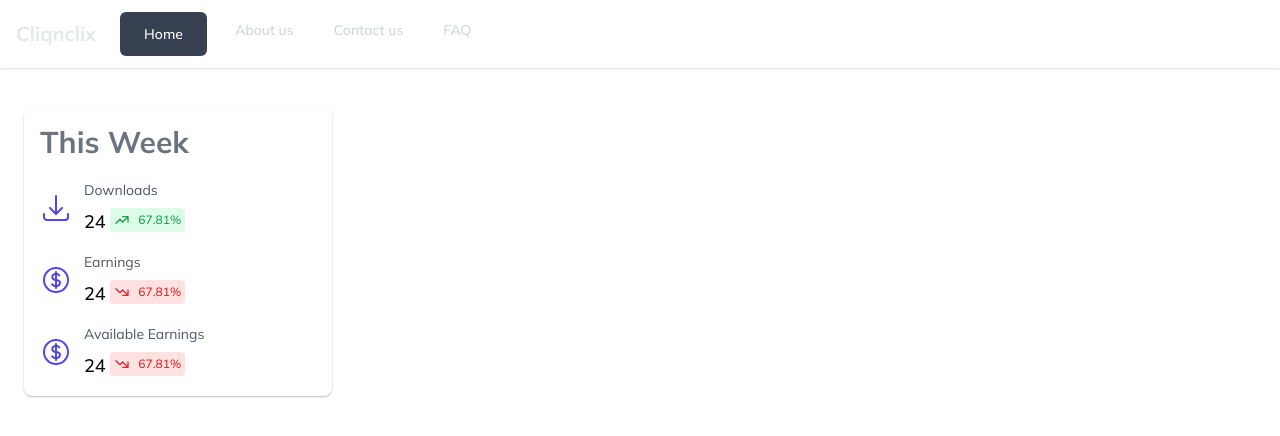
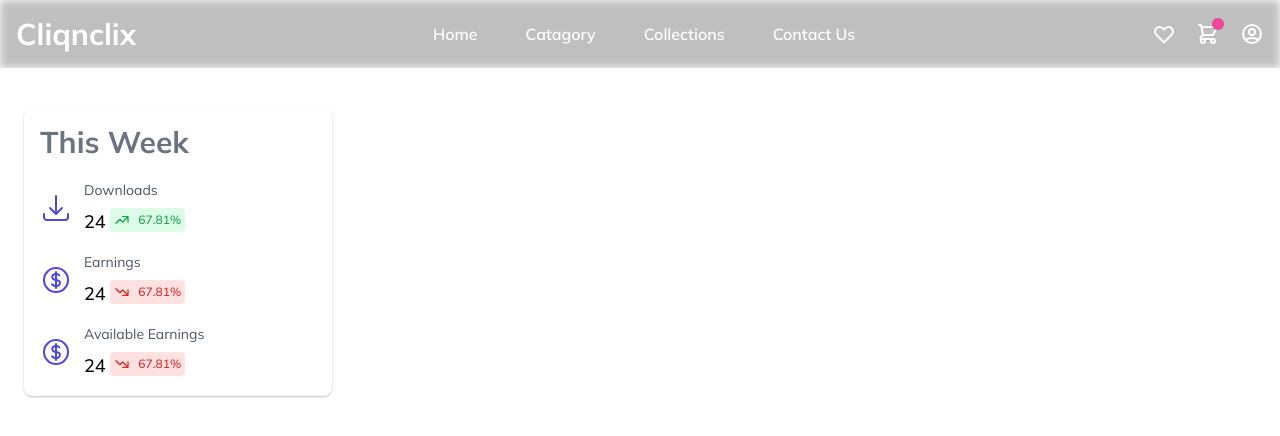
Before and after one commit to not-known-person/cliqnclix, a React (Create React App) app: page /contributor in a window 1280 px wide. Shown: the top 436 px of the page. Built offline with nearby package versions, Linux system fonts and the light colour scheme.

Commit message:
Enhanced UI

```diff
--- a/src/components/Home/HeroSection.jsx
+++ b/src/components/Home/HeroSection.jsx
@@ -6,9 +6,9 @@ const HeroSection = () => {
             <div className='relative  w-100 xl:grid xl:grid-cols-2 h-[100vh] overflow-hidden rounded-s-3xl ' >
                 <div className=' xl:col-span-1' >
                     <div className=' absolute xl:relative z-50 top-1/2 flex-col flex items-center xl:items-start   transform  -translate-y-1/2  p-4 gap-4 '>
-                        <h1 className='text-5xl xl:text-7xl font-black  text-wrap  text-gray-200  xl:text-left text-center '>Explore High Quality Images & Video</h1>
+                        <h1 className='text-5xl xl:text-7xl font-black  text-wrap text-gray-200 '>Explore High Quality Images & Video</h1>
                         <p className='text-gray-400 text-sm m-2 text-center  xl:text-left'>Lorem ipsum dolor sit amet consectetur adipisicing elit. Veritatis similique repellat animi blanditiis itaque,? Veritatis similique repellat animi blanditiis itaque,?</p>
-                        <button className='text-white px-10 py-4 bg-black/50 bg-gradient-to-r from-sky-400/75 to-pink-400/75  w-min  rounded-lg text-lg  p-5 text-nowrap font-bold'>
+                        <button className='text-white px-10 py-4   w-min  rounded-lg text-lg  p-5 text-nowrap font-bold bg-gradient-to-tr from-blue-400   to-red-400'>
                             Explore Now
                         </button>
                     </div>
--- a/src/components/Home/SearchBar/SearchBar.jsx
+++ b/src/components/Home/SearchBar/SearchBar.jsx
@@ -25,9 +25,9 @@ const SearchBar = () => {
                             </button>
                         </div>
                     </div>
-                </div> */}
+            </div> */}
             </div>
-        </div>
+        </div >
     )
 }
 
--- a/src/components/Layout/Navbar.jsx
+++ b/src/components/Layout/Navbar.jsx
@@ -2,80 +2,67 @@ import React from 'react'
 
 const Navbar = () => {
   return (
-    <nav class="bg- shadow">
-      <div class=" px-2 sm:px-6 lg:px-4">
-        <div class="relative flex py-3 items-center justify-between">
-          <div class="absolute inset-y-0 left-0 flex items-center sm:hidden">
-            <button type="button" class="relative inline-flex items-center justify-center rounded-md p-2 text-gray-400 hover:bg-gray-700 hover:text-white focus:outline-none focus:ring-2 focus:ring-inset focus:ring-white" aria-controls="mobile-menu" aria-expanded="false">
-              <span class="absolute -inset-0.5"></span>
-              <span class="sr-only">Open main menu</span>
-              <svg class="block h-6 w-6" fill="none" viewBox="0 0 24 24" stroke-width="1.5" stroke="currentColor" aria-hidden="true">
-                <path stroke-linecap="round" stroke-linejoin="round" d="M3.75 6.75h16.5M3.75 12h16.5m-16.5 5.25h16.5" />
-              </svg>
+    <>
+      <div class="flex flex-wrap ">
+        <section class="relative w-full">
+          <nav class="flex justify-between backdrop-filter backdrop-brightness-75 backdrop-blur-sm  bg-opacity-10 text-white">
+            <div class="px-2 xl:px-4 py-4 flex w-full items-center">
+              <a class="text-3xl font-bold font-heading" href="#">
+                {/* <img class="h-9" src="logo.png" alt="logo">  */}
+                Cliqnclix
+              </a>
 
-              <svg class="hidden h-6 w-6" fill="none" viewBox="0 0 24 24" stroke-width="1.5" stroke="currentColor" aria-hidden="true">
-                <path stroke-linecap="round" stroke-linejoin="round" d="M6 18L18 6M6 6l12 12" />
-              </svg>
-            </button>
-          </div>
-          <div class="flex flex-1 items-center justify-center sm:items-stretch sm:justify-start">
-            <div class="flex flex-shrink-0 items-center">
-              <h1 className='text-gray-200 font-bold text-xl '>
-                Cliqnclix
-              </h1>
-              {/* <img class="h-8 w-auto" src="./logo.png" alt="Your Company" /> */}
-            </div>
-            <div class="hidden sm:ml-6 sm:block">
-              <div class="flex space-x-4">
-                <a href="#" class="bg-gray-700 text-white rounded-md px-6 py-3 text-sm font-medium" aria-current="page">Home</a>
-                <a href="#" class="text-gray-300 hover:bg-gray-700 hover:text-white rounded-md px-3 py-2 text-sm font-medium">About us</a>
-                <a href="#" class="text-gray-300 hover:bg-gray-700 hover:text-white rounded-md px-3 py-2 text-sm font-medium">Contact us</a>
-                <a href="#" class="text-gray-300 hover:bg-gray-700 hover:text-white rounded-md px-3 py-2 text-sm font-medium">FAQ</a>
+              <ul class="hidden md:flex px-4 mx-auto font-semibold font-heading space-x-12">
+                <li><a class="hover:text-gray-200" href="#">Home</a></li>
+                <li><a class="hover:text-gray-200" href="#">Catagory</a></li>
+                <li><a class="hover:text-gray-200" href="#">Collections</a></li>
+                <li><a class="hover:text-gray-200" href="#">Contact Us</a></li>
+              </ul>
+
+              <div class="hidden xl:flex items-center space-x-5 ">
+                <a class="hover:text-gray-200" href="#">
+                  <svg xmlns="http://www.w3.org/2000/svg" class="h-6 w-6" fill="none" viewBox="0 0 24 24" stroke="currentColor">
+                    <path stroke-linecap="round" stroke-linejoin="round" stroke-width="2" d="M4.318 6.318a4.5 4.5 0 000 6.364L12 20.364l7.682-7.682a4.5 4.5 0 00-6.364-6.364L12 7.636l-1.318-1.318a4.5 4.5 0 00-6.364 0z" />
+                  </svg>
+                </a>
+                <a class="flex items-center hover:text-gray-200" href="#">
+                  <svg xmlns="http://www.w3.org/2000/svg" class="h-6 w-6" fill="none" viewBox="0 0 24 24" stroke="currentColor">
+                    <path stroke-linecap="round" stroke-linejoin="round" stroke-width="2" d="M3 3h2l.4 2M7 13h10l4-8H5.4M7 13L5.4 5M7 13l-2.293 2.293c-.63.63-.184 1.707.707 1.707H17m0 0a2 2 0 100 4 2 2 0 000-4zm-8 2a2 2 0 11-4 0 2 2 0 014 0z" />
+                  </svg>
+                  <span class="flex absolute -mt-5 ml-4">
+                    <span class="animate-ping absolute inline-flex h-3 w-3 rounded-full bg-pink-400 opacity-75"></span>
+                    <span class="relative inline-flex rounded-full h-3 w-3 bg-pink-500">
+                    </span>
+                  </span>
+                </a>
+                <a class="flex items-center hover:text-gray-200" href="#">
+                  <svg xmlns="http://www.w3.org/2000/svg" class="h-6 w-6 hover:text-gray-200" fill="none" viewBox="0 0 24 24" stroke="currentColor">
+                    <path stroke-linecap="round" stroke-linejoin="round" stroke-width="2" d="M5.121 17.804A13.937 13.937 0 0112 16c2.5 0 4.847.655 6.879 1.804M15 10a3 3 0 11-6 0 3 3 0 016 0zm6 2a9 9 0 11-18 0 9 9 0 0118 0z" />
+                  </svg>
+                </a>
+
               </div>
             </div>
-          </div>
-          <div class="absolute inset-y-0 right-0 flex items-center pr-2 sm:static sm:inset-auto sm:ml-6 sm:pr-0 gap-4 hidden">
-            <button>
-              <svg xmlns="http://www.w3.org/2000/svg" fill="none" viewBox="0 0 24 24" strokeWidth={1.5} stroke="currentColor" className="w-6 h-6">
-                <path strokeLinecap="round" strokeLinejoin="round" d="M21 8.25c0-2.485-2.099-4.5-4.688-4.5-1.935 0-3.597 1.126-4.312 2.733-.715-1.607-2.377-2.733-4.313-2.733C5.1 3.75 3 5.765 3 8.25c0 7.22 9 12 9 12s9-4.78 9-12Z" />
+            <a class="xl:hidden flex mr-6 items-center" href="#">
+              <svg xmlns="http://www.w3.org/2000/svg" class="h-6 w-6 hover:text-gray-200" fill="none" viewBox="0 0 24 24" stroke="currentColor">
+                <path stroke-linecap="round" stroke-linejoin="round" stroke-width="2" d="M3 3h2l.4 2M7 13h10l4-8H5.4M7 13L5.4 5M7 13l-2.293 2.293c-.63.63-.184 1.707.707 1.707H17m0 0a2 2 0 100 4 2 2 0 000-4zm-8 2a2 2 0 11-4 0 2 2 0 014 0z" />
               </svg>
-            </button>
-            <button>
-              <svg xmlns="http://www.w3.org/2000/svg" fill="none" viewBox="0 0 24 24" strokeWidth={1.5} stroke="currentColor" className="w-6 h-6">
-                <path strokeLinecap="round" strokeLinejoin="round" d="M15.75 10.5V6a3.75 3.75 0 1 0-7.5 0v4.5m11.356-1.993 1.263 12c.07.665-.45 1.243-1.119 1.243H4.25a1.125 1.125 0 0 1-1.12-1.243l1.264-12A1.125 1.125 0 0 1 5.513 7.5h12.974c.576 0 1.059.435 1.119 1.007ZM8.625 10.5a.375.375 0 1 1-.75 0 .375.375 0 0 1 .75 0Zm7.5 0a.375.375 0 1 1-.75 0 .375.375 0 0 1 .75 0Z" />
+              <span class="flex absolute -mt-5 ml-4">
+                <span class="animate-ping absolute inline-flex h-3 w-3 rounded-full bg-pink-400 opacity-75"></span>
+                <span class="relative inline-flex rounded-full h-3 w-3 bg-pink-500">
+                </span>
+              </span>
+            </a>
+            <a class="navbar-burger self-center mr-12 xl:hidden" href="#">
+              <svg xmlns="http://www.w3.org/2000/svg" class="h-6 w-6 hover:text-gray-200" fill="none" viewBox="0 0 24 24" stroke="currentColor">
+                <path stroke-linecap="round" stroke-linejoin="round" stroke-width="2" d="M4 6h16M4 12h16M4 18h16" />
               </svg>
-            </button>
-            <button className='bg-/40 rounded-md  text-white px-6 py-3 shadow-md  font-semibold border bg-gray-700 flex items-center'><svg xmlns="http://www.w3.org/2000/svg" fill="none" viewBox="0 0 24 24" strokeWidth={1.5} stroke="currentColor" className="w-6 h-6">
-              <path strokeLinecap="round" strokeLinejoin="round" d="M8.25 9V5.25A2.25 2.25 0 0 1 10.5 3h6a2.25 2.25 0 0 1 2.25 2.25v13.5A2.25 2.25 0 0 1 16.5 21h-6a2.25 2.25 0 0 1-2.25-2.25V15M12 9l3 3m0 0-3 3m3-3H2.25" />
-            </svg>
-              Login  </button>
+            </a>
+          </nav>
 
-            {/* <div class="relative ml-3"> */}
-            {/* <div>
-                <button type="button" class="relative flex rounded-full bg-gray-800 text-sm focus:outline-none focus:ring-2 focus:ring-white focus:ring-offset-2 focus:ring-offset-gray-800" id="user-menu-button" aria-expanded="false" aria-haspopup="true">
-                  <span class="absolute -inset-1.5"></span>
-                  <span class="sr-only">Open user menu</span>
-                  <img class="h-8 w-8 rounded-full" src="https://images.unsplash.com/photo-1472099645785-5658abf4ff4e?ixlib=rb-1.2.1&ixid=eyJhcHBfaWQiOjEyMDd9&auto=format&fit=facearea&facepad=2&w=256&h=256&q=80" alt="" />
-                </button>
-              </div> */}
-            {/* <div class="absolute right-0 z-10 mt-2 w-48 origin-top-right rounded-md bg-white py-1 shadow-lg ring-1 ring-black ring-opacity-5 focus:outline-none" role="menu" aria-orientation="vertical" aria-labelledby="user-menu-button" tabindex="-1">
-                <a href="#" class="block px-4 py-2 text-sm text-gray-700" role="menuitem" tabindex="-1" id="user-menu-item-0">Your Profile</a>
-                <a href="#" class="block px-4 py-2 text-sm text-gray-700" role="menuitem" tabindex="-1" id="user-menu-item-1">Settings</a>
-                <a href="#" class="block px-4 py-2 text-sm text-gray-700" role="menuitem" tabindex="-1" id="user-menu-item-2">Sign out</a>
-              </div> */}
-            {/* </div> */}
-          </div>
-        </div>
+        </section>
       </div>
-      {/* <div class="sm:hidden" id="mobile-menu">
-        <div class="space-y-1 px-2 pb-3 pt-2">
-          <a href="#" class="bg-gray-900 text-white block rounded-md px-3 py-2 text-base font-medium" aria-current="page">Dashboard</a>
-          <a href="#" class="text-gray-300 hover:bg-gray-700 hover:text-white block rounded-md px-3 py-2 text-base font-medium">Team</a>
-          <a href="#" class="text-gray-300 hover:bg-gray-700 hover:text-white block rounded-md px-3 py-2 text-base font-medium">Projects</a>
-          <a href="#" class="text-gray-300 hover:bg-gray-700 hover:text-white block rounded-md px-3 py-2 text-base font-medium">Calendar</a>
-        </div>
-      </div> */}
-    </nav>
+    </>
   )
 }
 
--- a/src/components/Layout/Services.jsx
+++ b/src/components/Layout/Services.jsx
@@ -47,12 +47,13 @@ const Services = () => {
     ]
 
     return (
-        <div className='flex p-3 justify-center lg:flex-nowrap flex-wrap'>
+        <div className='flex p-3 justify-center lg:flex-nowrap flex-wrap border-t-2 border-gray-600'>
             {services.map(service => {
                 return (
                     <div className='flex flex-row gap-3 rounded-lg bg-clip-padding backdrop-filter backdrop-brightness-75 backdrop-blur-sm  bg-opacity-10 text-white p-4 m-2  shadow-md'  >
                         <div>
-                            <div className="rounded-full   w-min p-4 flex justify-center items-center" style={{ backgroundColor: service.iconbg, color: service.iconColor }}   >
+                            {/* <div className="rounded-full   w-min p-4 flex justify-center items-center" style={{ backgroundColor: service.iconbg, color: service.iconColor }}   > */}
+                            <div className="rounded-full   w-min p-4 flex justify-center items-center bg-gradient-to-tr  from-blue-400 to-red-400 text-gray-200"   >
                                 {service.icon}
                             </div>
                         </div>
--- a/src/components/Layout/Testimonials.jsx
+++ b/src/components/Layout/Testimonials.jsx
@@ -3,9 +3,9 @@ import "react-responsive-carousel/lib/styles/carousel.min.css"; // requires a lo
 // import { Carousel } from 'react-responsive-carousel';
 const Testimonials = () => {
 
-    const testimonials = [{ name: "Ajay Gupta", review: "Lorem ipsum dolor sit amet consectetur adipisicing elit. Possimus quia tenetur sunt error numquam est? Rem quibusdam error dolorum dicta unde. Tempore, ab voluptas?Lorem ipsum dolor sit amet consectetur adipisicing elit.  ", src: "https://cliqnclix.com/wp-content/uploads/2023/05/Untitled-design-11.jpg" }, { name: "Ajay Gupta", review: "Lorem ipsum dolor sit amet consectetur adipisicing elit. Possimus quia tenetur sunt error numquam est? Rem quibusdam error dolorum dicta unde. Tempore, ab voluptas?Lorem ipsum dolor sit amet consectetur adipisicing elit.  ", src: "https://cliqnclix.com/wp-content/uploads/2023/05/Untitled-design-11.jpg" }, { name: "Amir Khan", review: "Lorem ipsum dolor sit amet consectetur adipisicing elit. Possimus quia tenetur sunt error numquam est? Rem quibusdam error dolorum dicta unde. Tempore, ab voluptas?Lorem ipsum dolor sit amet consectetur adipisicing elit.", src: "https://cliqnclix.com/wp-content/uploads/2023/02/user.jpg" }, { name: "Amir Khan", review: "Lorem ipsum dolor sit amet consectetur adipisicing elit. Possimus quia tenetur sunt error numquam est? Rem quibusdam error dolorum dicta unde. Tempore, ab voluptas?Lorem ipsum dolor sit amet consectetur adipisicing elit.", src: "https://cliqnclix.com/wp-content/uploads/2023/02/user.jpg" }]
+    const testimonials = [{ name: "Ajay Gupta", review: "Lorem ipsum dolor sit amet consectetur adipisicing elit. Possimus quia tenetur sunt error numquam est? Rem quibusdam error dolorum dicta unde. Tempore, ab voluptas?Lorem ipsum dolor sit amet consectetur adipisicing elit.  ", src: "https://cliqnclix.com/wp-content/uploads/2023/05/Untitled-design-11.jpg" }, { name: "Amir Khan", review: "Lorem ipsum dolor sit amet consectetur adipisicing elit. Possimus quia tenetur sunt error numquam est? Rem quibusdam error dolorum dicta unde. Tempore, ab voluptas?Lorem ipsum dolor sit amet consectetur adipisicing elit.", src: "https://cliqnclix.com/wp-content/uploads/2023/02/user.jpg" }]
     return (
-        <div className='flex flex-col items-center  gap-20  m-5' >
+        <div className='flex flex-col items-center  gap-16 mb-12' >
             <h1 className='text-3xl font-bold text-white'>Testimonials</h1>
             {/* <Carousel autoPlay interval={3000} infiniteLoop centerMode showIndicators={false} showThumbs={false} showArrows={false} showStatus={false} > */}
             <div className='flex gap-4 flex-wrap justify-center'>
```
Also changed, not shown: src/Pages/Category/Category.jsx (+24 -10 lines), src/Pages/Product/Product.jsx (+17 -18 lines), src/components/Fetaured/FetauredImages.jsx (+22 -8 lines), src/components/Layout/Pagination.jsx (added, +27 -0 lines).
